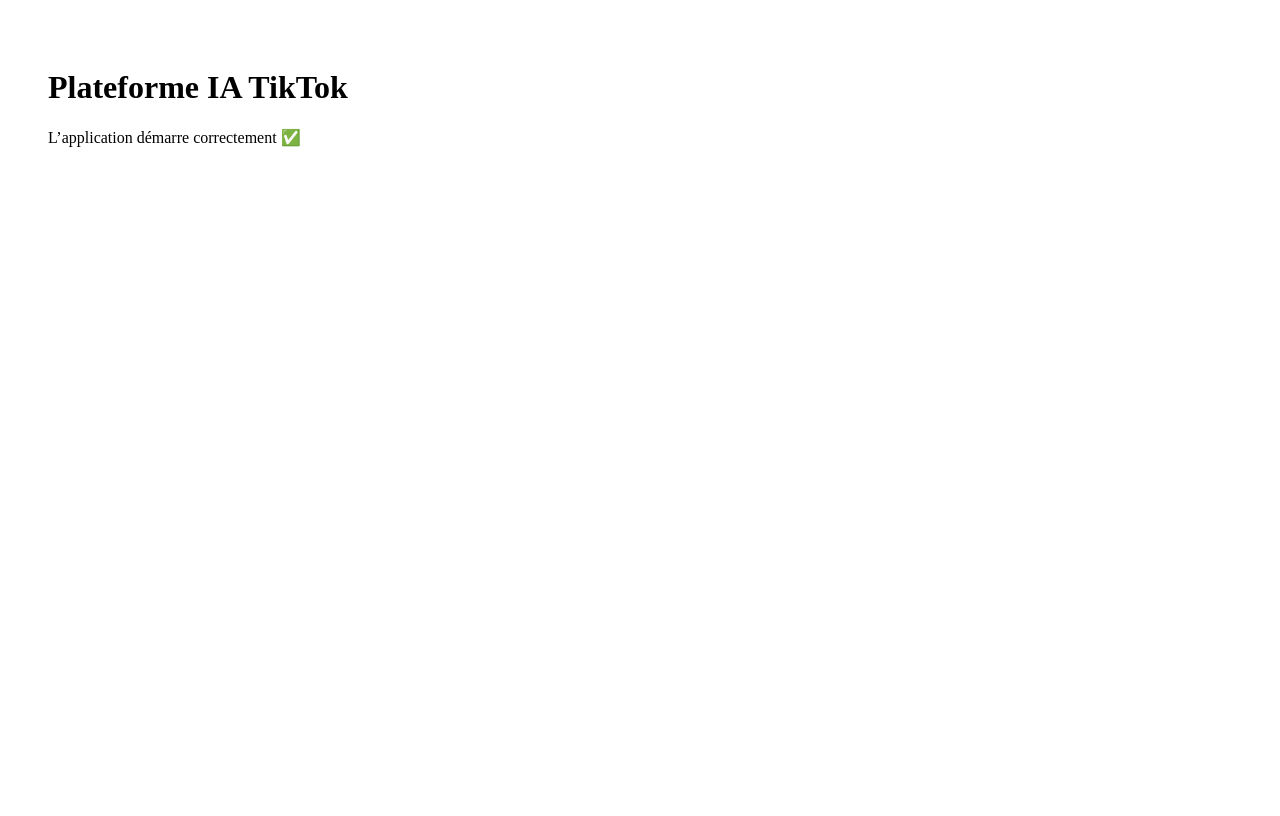
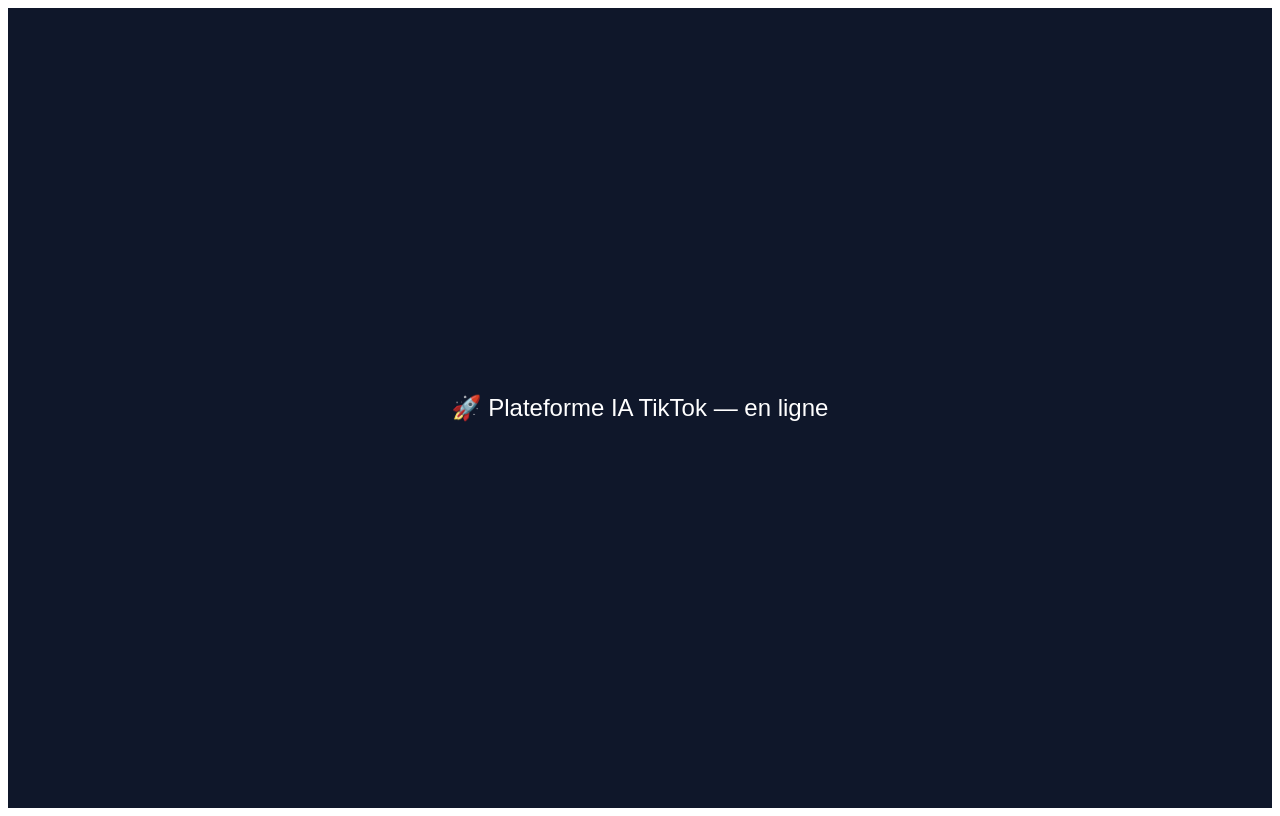
Before and after one commit to mbombaj4-source/ai-agents-tiktok-platform, a React (Vite) app: page / in a window 1280 px wide. Built offline with nearby package versions, Linux system fonts and the light colour scheme; the HTML template or start-up script is replaced by a standard one.

Commit message:
Update App.tsx

```diff
--- a/src/App.tsx
+++ b/src/App.tsx
@@ -1,10 +1,16 @@
-function App() {
+export default function App() {
   return (
-    <div style={{ padding: 40 }}>
-      <h1>Plateforme IA TikTok</h1>
-      <p>L’application démarre correctement ✅</p>
+    <div style={{
+      minHeight: "100vh",
+      display: "flex",
+      justifyContent: "center",
+      alignItems: "center",
+      background: "#0f172a",
+      color: "white",
+      fontSize: "24px",
+      fontFamily: "sans-serif"
+    }}>
+      🚀 Plateforme IA TikTok — en ligne
     </div>
   );
 }
-
-export default App;
```
